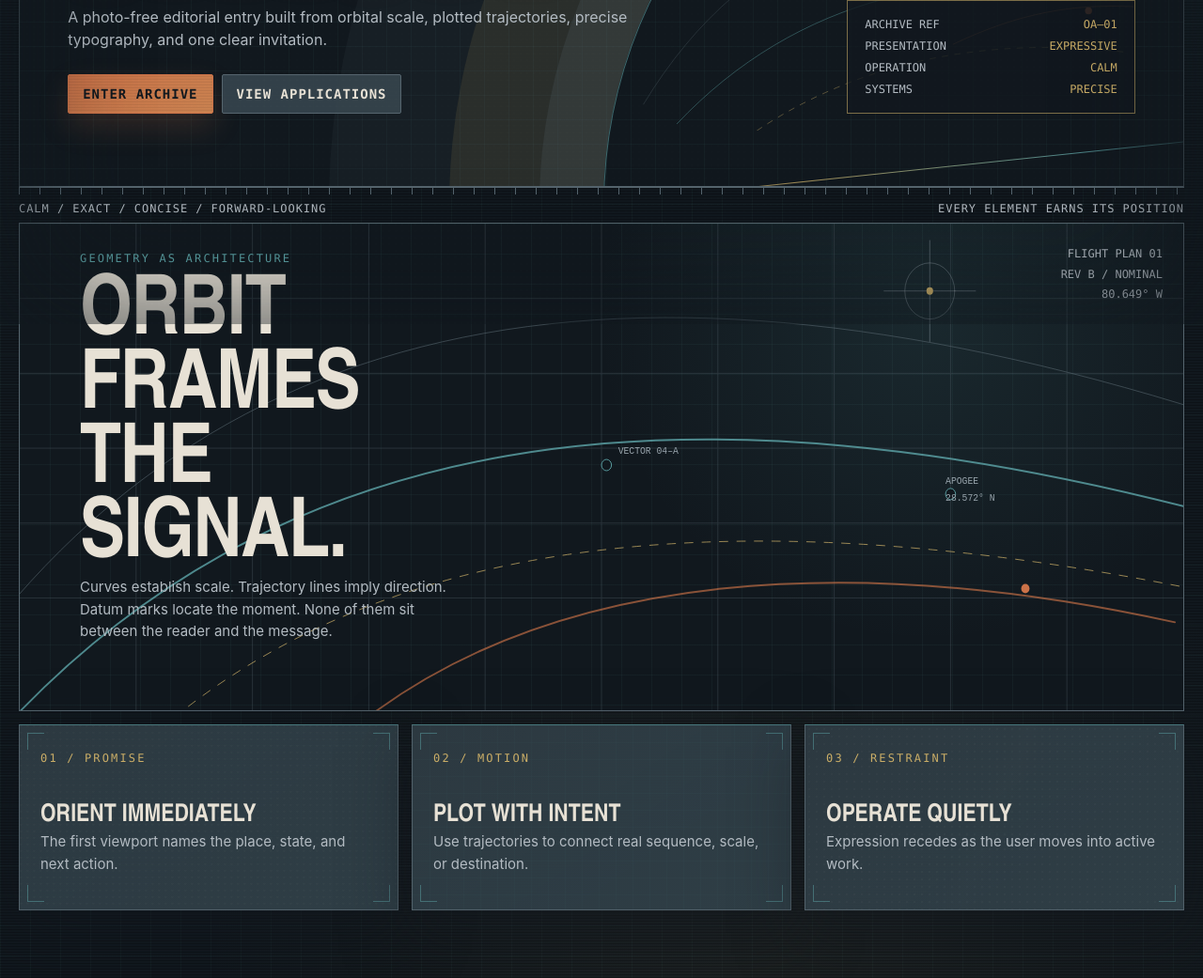
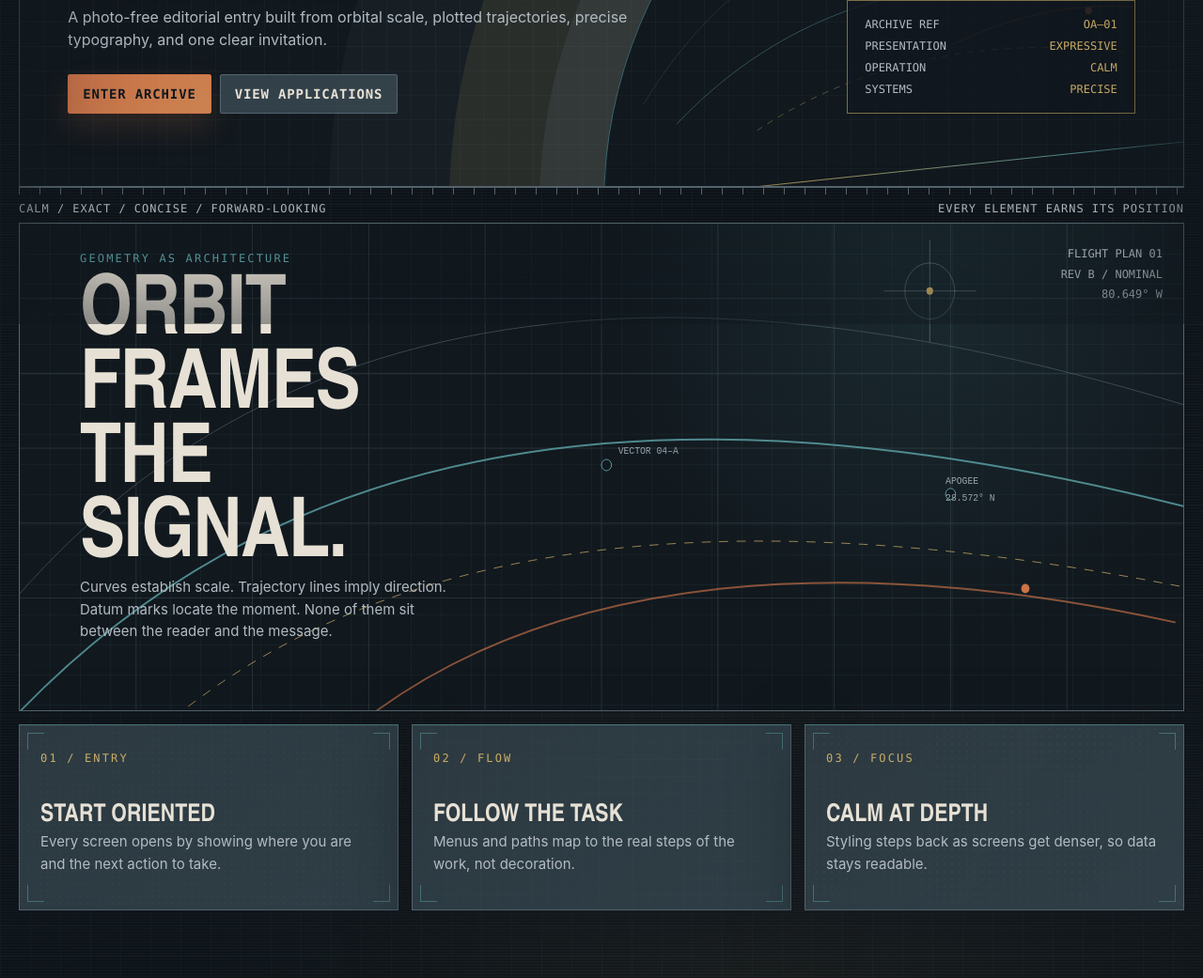
Before and after one commit to BackslashBryant/orbital-archive-no-01, a plain HTML site: page examples/landing-page.html in a window 1280 px wide. Shown: the part 455-1496 px from the top of the page at 94% size. Drawn offline with Linux system fonts and the light colour scheme.

Commit message:
Readable CTAs + plainer copy
- Primary buttons: remove the resting scanline that was darkening the orange
  behind the dark label (kept scan on hover only); bold text. CTA legibility
  now wins over texture, per best practice (texture belongs on surfaces/titles).
- Replace abstract 'dumb' landing-card copy with plain-English statements.

Co-Authored-By: Claude Opus 4.8 <noreply@anthropic.com>

```diff
--- a/examples/example.css
+++ b/examples/example.css
@@ -657,3 +657,8 @@ h3 { font-size: 28px; line-height: 1; }
 @keyframes oa-flow { to { background-position: 22px 0; } }
 
 .topnav a.button, .side a.button { font-size: 14px; }
+
+/* Primary CTA legibility wins: no texture over the label at rest; scan only on hover. */
+.button:not(.secondary):not(.ghost)::after { animation: none; opacity: 0; }
+.button:not(.secondary):not(.ghost):hover::after, .button:not(.secondary):not(.ghost):focus-visible::after { animation: oa-scan .5s linear infinite; opacity: .28; }
+.button { font-weight: 700; letter-spacing: .06em; }
--- a/examples/landing-page.html
+++ b/examples/landing-page.html
@@ -43,9 +43,9 @@
       <div class="signal-board__copy"><p class="eyebrow">Geometry as architecture</p><h2>Orbit frames the signal.</h2><p>Curves establish scale. Trajectory lines imply direction. Datum marks locate the moment. None of them sit between the reader and the message.</p></div>
     </section>
     <section id="start" class="grid signal-cards">
-      <article class="panel surface-paper"><span class="micro">01 / Promise</span><strong>Orient immediately</strong><p>The first viewport names the place, state, and next action.</p></article>
-      <article class="panel surface-blueprint"><span class="micro">02 / Motion</span><strong>Plot with intent</strong><p>Use trajectories to connect real sequence, scale, or destination.</p></article>
-      <article class="panel surface-film"><span class="micro">03 / Restraint</span><strong>Operate quietly</strong><p>Expression recedes as the user moves into active work.</p></article>
+      <article class="panel surface-paper"><span class="micro">01 / Entry</span><strong>Start oriented</strong><p>Every screen opens by showing where you are and the next action to take.</p></article>
+      <article class="panel surface-blueprint"><span class="micro">02 / Flow</span><strong>Follow the task</strong><p>Menus and paths map to the real steps of the work, not decoration.</p></article>
+      <article class="panel surface-film"><span class="micro">03 / Focus</span><strong>Calm at depth</strong><p>Styling steps back as screens get denser, so data stays readable.</p></article>
     </section>
   </main>
 </body>
```
Also changed, not shown: index.html (+5 -0 lines), preview.html (+5 -0 lines).
